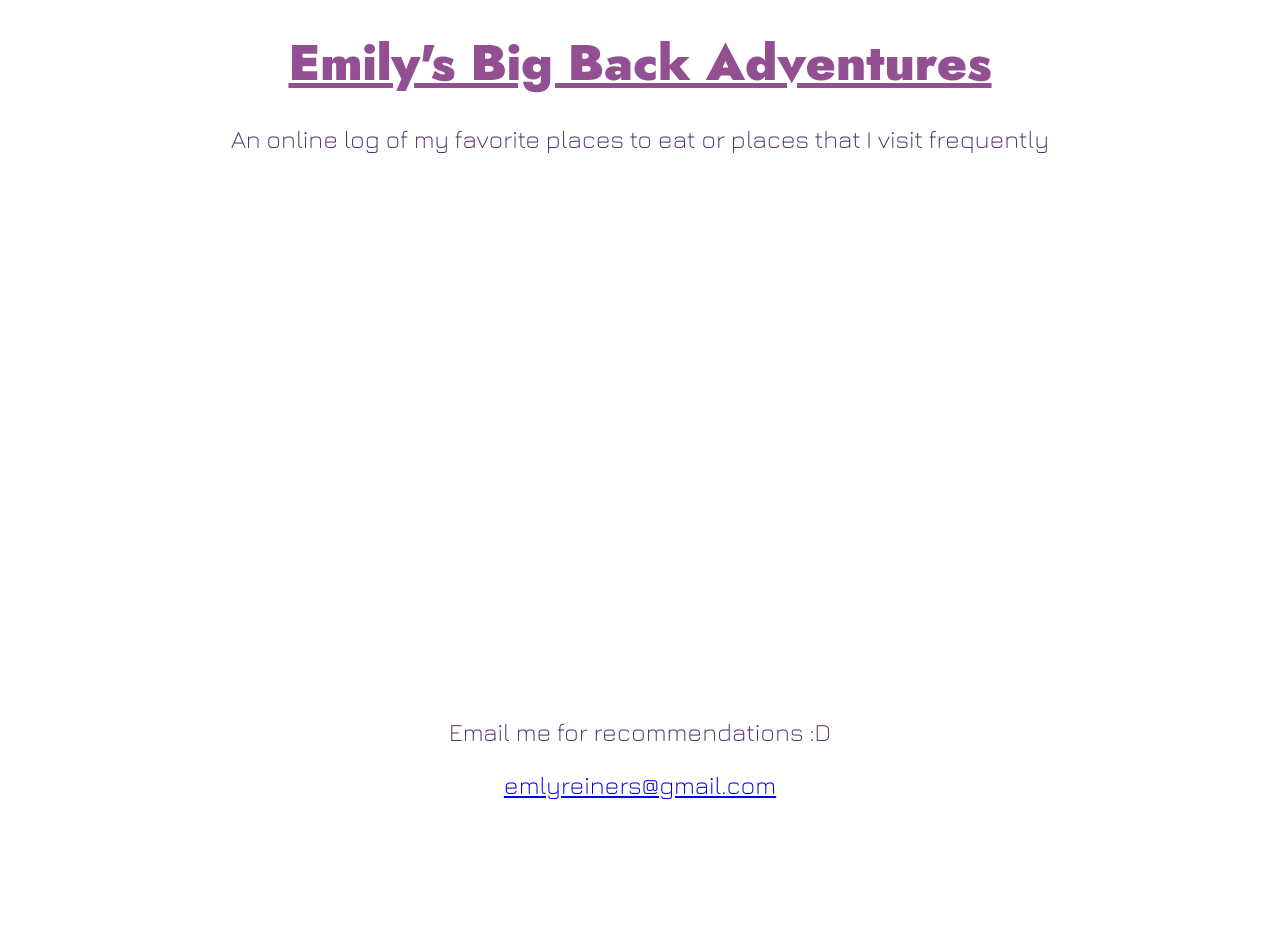
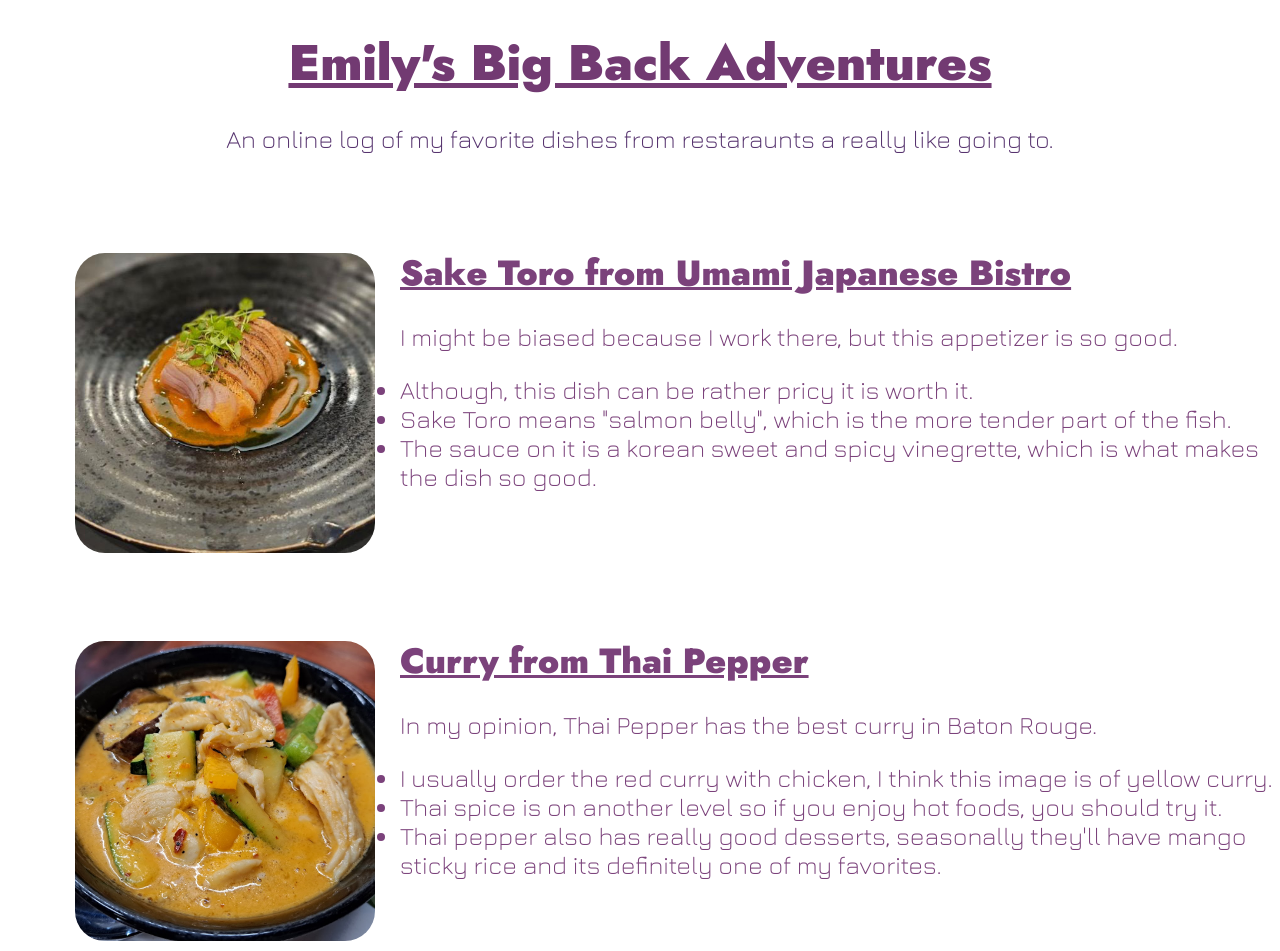
Before and after one commit to emi-reiners/FirstSiteMiniFoodBlog, a plain HTML site: page index.html in a window 1280 px wide. Shown: the top 951 px of the page. Before the commit the page ends 800 px from the top, so only its background shows below. Drawn offline with nearby package versions, Linux system fonts and the light colour scheme.

Commit message:
Added Lists

```diff
--- a/css/main.css
+++ b/css/main.css
@@ -9,25 +9,54 @@ body{
   font-size: 25px;
   font-weight: 400;
   color: rgb(87, 52, 111);
+
 }
+
+img{
+  float: left;
+  width: 300px;
+  height: 300px;
+  object-fit: cover;
+  border-radius: 10%;
+  margin-right: 25px;
+}
+
 section{
-  padding: 25px;
+  padding: 35px;
 }
+
 h1{
   font-family: "Jost", sans-serif;
   font-size: 50px;
   font-weight: 400;
-  color:rgb(146, 79, 146);
+  color:rgb(114, 58, 114);
 }
+
 h2{
   font-family: "Jost", sans-serif;
-  font-size: 20px;
+  font-size: 25px;
   font-weight: 400;
-  color:rgb(146, 79, 146);
+  color:rgb(123, 66, 123);
 }
 footer{
-  position: fixed;
-  bottom: 0;
+  position:relative;
+  bottom: 0%;
   right: 0%;
   left: 0%;
 }
+
+.wrapper{
+  margin: 40px;
+  width: 100%;
+}
+
+.text-box{
+  color: rgb(123, 66, 123);
+}
+.text-box h2 {
+  font-size: 35px;
+}
+
+.text-box p {
+  font-size: 25px;
+}
--- a/index.html
+++ b/index.html
@@ -29,17 +29,55 @@
   <!-- Place your site's HTML here -->
    <center>
       <h1> <u>Emily's Big Back Adventures</u> </h1>
-      <p> An online log of my favorite places to eat or places that I visit frequently</p>
+      <p> An online log of my favorite dishes from restaraunts a really like going to.</p>
    </center>
 
    <section>
-    <h2></h2>
-
+    <div class="wrapper">
+      <img src="img/SakeToro.jpg" alt="Sliced, torched salmon in orange sauce.">
+      <div class="text-box">
+        <h2> <u>Sake Toro from Umami Japanese Bistro</u></h2>
+          <p> I might be biased because I work there, but this appetizer is so good.</p>
+            <ul>
+             <li>Although, this dish can be rather pricy it is worth it.</li>
+             <li>Sake Toro means "salmon belly", which is the more tender part of the fish.</li>
+             <li>The sauce on it is a korean sweet and spicy vinegrette, which is what makes the dish so good.</li>
+          </ul>
+      </div>
+    </div>
    </section>
 
+   <section>
+    <div class="wrapper">
+      <img src="img/ThaiPepperCurry.jpg" alt="chicken and vegetables in redcurry sauce.">
+      <div class="text-box">
+        <h2> <u>Curry from Thai Pepper</u></h2>
+          <p> In my opinion, Thai Pepper has the best curry in Baton Rouge.</p>
+            <ul>
+             <li>I usually order the red curry with chicken, I think this image is of yellow curry.</li>
+             <li>Thai spice is on another level so if you enjoy hot foods, you should try it.</li>
+             <li>Thai pepper also has really good desserts, seasonally they'll have mango sticky rice and its definitely one of my favorites.</li>
+          </ul>
+      </div>
+    </div>
+   </section>
+
+   <section>
+    <div class="wrapper">
+      <img src="img/IceCream.jpg" alt="Purple icecream with fish pastry.">
+      <div class="text-box">
+        <h2> <u>Ube ice cream & Taiyaki from Sweet Society</u></h2>
+          <p> Baton Rouge is definitely lacking in dessert spots, but Sweet Society is a nice little spot.</p>
+            <ul>
+             <li>Sweet Society has a very cute aesthetic inside and it is attached to Boru, which is a ramen place.</li>
+             <li>Their menu has a good variety with seasonal ice cream flavors, taiyaki, boba and bingsu.</li>
+             <li>It's location is a bit strange though, in the Electric Depot off of Government, but theres some good spots off of Government.</li>
+          </ul>
+      </div>
+    </div>
+   </section>
 
   <script src="js/main.js"></script>
-
 </body>
 
 
```
